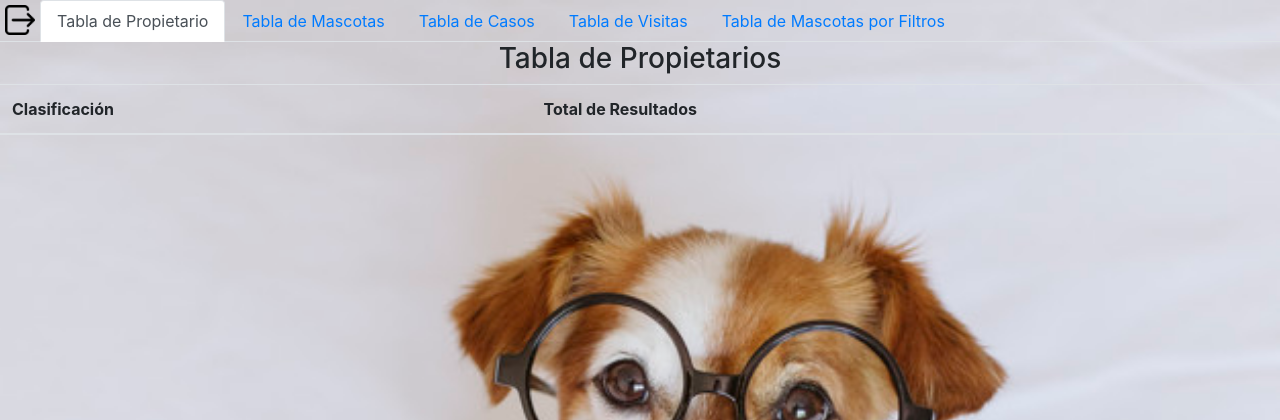
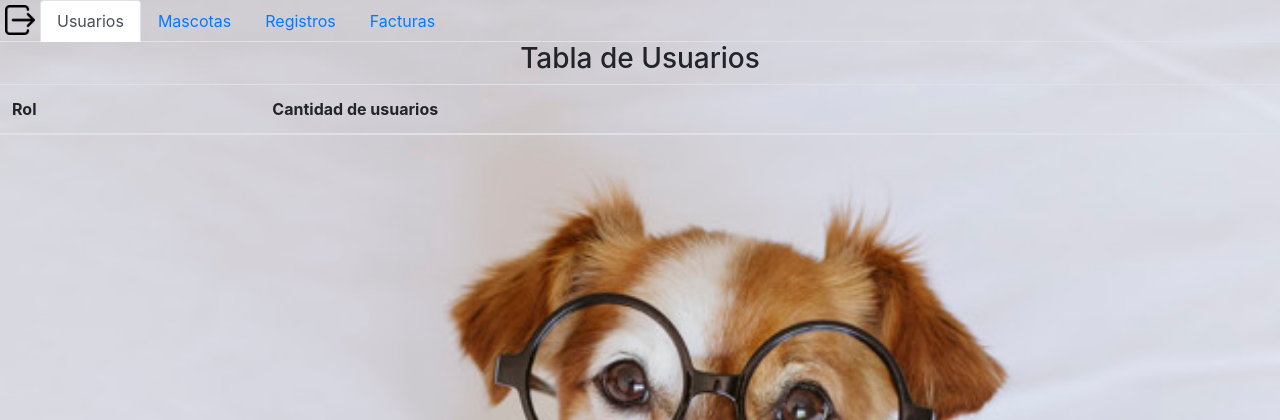
Before and after one commit to JuanaTorres/ClinicaVeterinariaMVC, a Flask app: template co/edu/unbosque/view/templates/administrador.html in a window 1280 px wide. Shown: the top 420 px of the page. Run offline with Flask 2, Linux system fonts and the light colour scheme; the template is opened without the code that fills it, so the values that code supplies are empty; some libraries are stand-ins or nearby versions.

Commit message:
Frond terminado

```diff
--- a/co/edu/unbosque/controller/Controller.py
+++ b/co/edu/unbosque/controller/Controller.py
@@ -37,7 +37,7 @@ class Controller:
                 flash(rol)
                 return redirect(url_for("validarUsuario"))
             else:
-                print(rol[0][0])
+                print(rol)
                 rol = rol[0][0].lower()
                 return render_template(f'{rol}.html', QTc_result=username)
         return render_template('index.html')
@@ -55,11 +55,10 @@ class Controller:
             direccion = request.form.get("direccion")
             correo = request.form.get("correo")
             rol = request.form.get("rol")
-            print(rol)
             usuario = Usuario.Usuario()
             resultado = usuario.crearUsuario(username, password, cedula, telefono, nombre, apellidos, direccion, correo,
                                              rol)
-            print(resultado)
+
             if resultado != "OK":
                 flash(resultado)
                 return redirect(url_for("crearUsuario"))
--- a/co/edu/unbosque/view/templates/administrador.html
+++ b/co/edu/unbosque/view/templates/administrador.html
@@ -25,36 +25,30 @@
             crossorigin="anonymous"></script>
     <link rel="stylesheet" href="https://cdn.datatables.net/1.10.19/css/jquery.dataTables.min.css">
     <script src="https://cdn.datatables.net/1.10.19/js/jquery.dataTables.min.js"></script>
-    <link rel="stylesheet" href="CSS/official.css" type="text/css">
-    <script src="Javascript/official.js" type="module"></script>
+    <link rel="stylesheet" type="text/css" href="{{ url_for('static', filename='/CSS/official.css') }}">
 </head>
-<!-- Navigation of the owner interface -->
 <nav>
     <ul class="nav nav-tabs" id="myTab" role="tablist">
         <li class="nav-item">
             <a id="LoginButton" href='index.html'>
-                <img src="imgs/home.png" width="40px" height="40px">
+               <img src="{{ url_for('static', filename='/imgs/home.png') }}" width="40px" height="40px">
             </a>
         </li>
         <li class="nav-item">
             <a class="nav-link active" id="officialOwner-tab" data-toggle="tab" href="#officialOwner" role="tab"
-               aria-controls="officialOwner" aria-selected="true">Tabla de Propietario</a>
+               aria-controls="officialOwner" aria-selected="true">Usuarios</a>
         </li>
         <li class="nav-item">
             <a class="nav-link" id="officialPet-tab" data-toggle="tab" href="#officialPet" role="tab"
-               aria-controls="officialPet" aria-selected="false">Tabla de Mascotas</a>
+               aria-controls="officialPet" aria-selected="false">Mascotas</a>
         </li>
         <li class="nav-item">
             <a class="nav-link" id="officialCase-tab" data-toggle="tab" href="#officialCase" role="tab"
-               aria-controls="officialCase" aria-selected="false">Tabla de Casos</a>
+               aria-controls="officialCase" aria-selected="false">Registros</a>
         </li>
         <li class="nav-item">
             <a class="nav-link" id="officialVisit-tab" data-toggle="tab" href="#officialVisit" role="tab"
-               aria-controls="officialVisit" aria-selected="false">Tabla de Visitas</a>
-        </li>
-        <li class="nav-item">
-            <a class="nav-link" id="officialFilteredPet-tab" data-toggle="tab" href="#officialFilteredPet" role="tab"
-               aria-controls="officialFilteredPet" aria-selected="false">Tabla de Mascotas por Filtros</a>
+               aria-controls="officialVisit" aria-selected="false">Facturas </a>
         </li>
     </ul>
 </nav>
@@ -64,13 +58,13 @@
     <div class="tab-pane fade show active" id="officialOwner" role="tabpanel" aria-labelledby="officialOwner-tab"
          align="center">
         <div class="configureStyleMainBox">
-            <h3 class="titles">Tabla de Propietarios</h3>
+            <h3 class="titles">Tabla de Usuarios</h3>
             <!--Table that shows the owners in the official-->
             <table id="myTableOfficialOwners" class="table table-fluid">
                 <thead>
                 <tr>
-                    <th scope="col">Clasificación</th>
-                    <th scope="col">Total de Resultados</th>
+                    <th scope="col">Rol</th>
+                    <th scope="col">Cantidad de usuarios</th>
                 </tr>
                 </thead>
             </table>
@@ -79,13 +73,13 @@
     </div>
     <div class="tab-pane fade" id="officialPet" role="tabpanel" aria-labelledby="officialPet-tab" align="center">
         <div class="configureStyleMainBox">
-            <h3 class="titles">Tabla de Mascotas</h3>
+            <h3 class="titles">Mascotas por Propetario</h3>
             <!--Table that shows the pets in the official-->
             <table id="myTableOfficialPets" class="table table-fluid">
                 <thead>
                 <tr>
-                    <th scope="col">Clasificación</th>
-                    <th scope="col">Total de Resultados</th>
+                    <th scope="col">Usuario de Propietario</th>
+                    <th scope="col">Cantidad de Mascotas</th>
 
                 </tr>
                 </thead>
@@ -96,13 +90,13 @@
 
     <div class="tab-pane fade" id="officialCase" role="tabpanel" aria-labelledby="officialPet-tab" align="center">
         <div class="configureStyleMainBox">
-            <h3 class="titles">Tabla de Casos</h3>
+            <h3 class="titles">Tabla de Registros por Veterinarios</h3>
             <!--Table that shows the pets in the official-->
             <table id="myTableOfficialCases" class="table table-fluid">
                 <thead>
                 <tr>
-                    <th scope="col">Clasificación</th>
-                    <th scope="col">Total de Resultados</th>
+                    <th scope="col">Usuario Veterinario</th>
+                    <th scope="col">Cantidad Registros</th>
                 </tr>
                 </thead>
             </table>
@@ -111,13 +105,13 @@
 
     <div class="tab-pane fade" id="officialVisit" role="tabpanel" aria-labelledby="officialPet-tab" align="center">
         <div class="configureStyleMainBox">
-            <h3 class="titles">Tabla de Visitas</h3>
+            <h3 class="titles">Tabla de Facturas</h3>
             <!--Table that shows the pets in the official-->
             <table id="myTableOfficialVisits" class="table table-fluid">
                 <thead>
                 <tr>
-                    <th scope="col">Clasificación</th>
-                    <th scope="col">Total de Resultados</th>
+                    <th scope="col">Cantidad de Facturas</th>
+                    <th scope="col"> Valor Total</th>
                 </tr>
                 </thead>
             </table>
@@ -125,76 +119,6 @@
 
     </div>
 
-    <div class="tab-pane fade" id="officialFilteredPet" role="tabpanel" aria-labelledby="officialFilteredPet-tab"
-         align="center">
-        <div class="filters">
-            <!--Filters to search pets in the table -->
-            <h5>Filtrar</h5>
-            <!-- Name and date filters for the cases and visits table-->
-            <form name="formFilter" id="formFilter">
-                <label for="IdPet">ID de la mascota</label><br>
-                <input type="text" name="IdPet" size="30" id="IdPet">
-                <br>
-                <br>
-                <label for="MicrochipPet">Microchip de la mascota</label><br>
-                <input type="text" name="MicrochipPet" size="30" id="MicrochipPet">
-                <br>
-                <br>
-                <label for="NamePet">Nombre de la mascota</label><br>
-                <input type="text" name="NamePet" size="30" id="NamePet">
-                <br>
-                <br>
-                <label for="RacePet">Raza de la mascota</label><br>
-                <input type="text" name="RacePet" size="30" id="RacePet">
-                <br>
-                <br>
-                <h6>Especie de la mascota</h6>
-                <label>Canino<input class="especies" type="checkbox" id="e1" value="Canino"></label>
-                <br>
-                <label>Felino<input class="especies" type="checkbox" id="e2" value="Felino"></label>
-                <br>
-                <br>
-                <h6>Sexo de la mascota</h6>
-                <label>Macho<input class="sexes" type="checkbox" id="s1" value="Macho"></label>
-                <br>
-                <label>Hembra<input class="sexes" type="checkbox" id="s2" value="Hembra"></label>
-                <br>
-                <br>
-                <h6>Tamaño de la mascota</h6>
-                <label>Muy Grande<input class="sizesToFilter" type="checkbox" id="t1" value="Muy Grande"></label>
-                <br>
-                <label>Grande<input class="sizesToFilter" type="checkbox" id="t2" value="Grande"></label>
-                <br>
-                <label>Mediano<input class="sizesToFilter" type="checkbox" id="t3" value="Mediano"></label>
-                <br>
-                <label>Pequeño<input class="sizesToFilter" type="checkbox" id="t4" value="Pequeño"></label>
-                <br>
-                <label>Miniatura<input class="sizesToFilter" type="checkbox" id="t5" value="Miniatura"></label>
-                <br>
-                <br>
-                <button class="btn btn-rounded btn-primary" id="filterOwner" type="button">Filtrar</button>
-            </form>
-        </div>
-        <div class="tablefilters">
-            <h3 class="titles">Tabla de Filtros de Mascotas </h3>
-            <!--Table that shows the pets and filtered it in the official-->
-            <table id="myTableOfficialFilters" class="table table-fluid">
-                <thead>
-                <tr>
-                    <th scope="col">ID</th>
-                    <th scope="col">microchip</th>
-                    <th scope="col">nombre</th>
-                    <th scope="col">especie</th>
-                    <th scope="col">raza</th>
-                    <th scope="col">tamaños</th>
-                    <th scope="col">sexo</th>
-                    <th scope="col">imagen</th>
-                </tr>
-                </thead>
-            </table>
-        </div>
-
-    </div>
 </div>
 </body>
 </html>
--- a/co/edu/unbosque/view/templates/inscripcion.html
+++ b/co/edu/unbosque/view/templates/inscripcion.html
@@ -44,11 +44,11 @@
             <label for="correo">Correo:</label><br>
             <input type="text" name="correo" id="correo" required><br>
             <label for="cedula">Cédula:</label><br>
-            <input type="number" name="cedula" id="cedula" maxlength="10" required><br>
+            <input type="number" name="cedula" id="cedula" max="9999999999" required><br>
             <label for="telefono">Teléfono:</label><br>
-            <input type="number" name="telefono" id="telefono" maxlength="10" required><br>
+            <input type="number" name="telefono" id="telefono" max="9999999999" required><br>
             <label for="direccion">Dirección:</label><br>
-            <input type="text" name="direccion" id="direccion" maxlength="30" required><br>
+            <input type="text" name="direccion" id="direccion" size="30" required><br>
             <br><br>
             <button id="submit" type="submit">Registrarse</button>
         </fieldset>
```
Also changed, not shown: co/edu/unbosque/model/Factura.py (+8 -0 lines), co/edu/unbosque/model/Formapago.py (added, +16 -0 lines).
